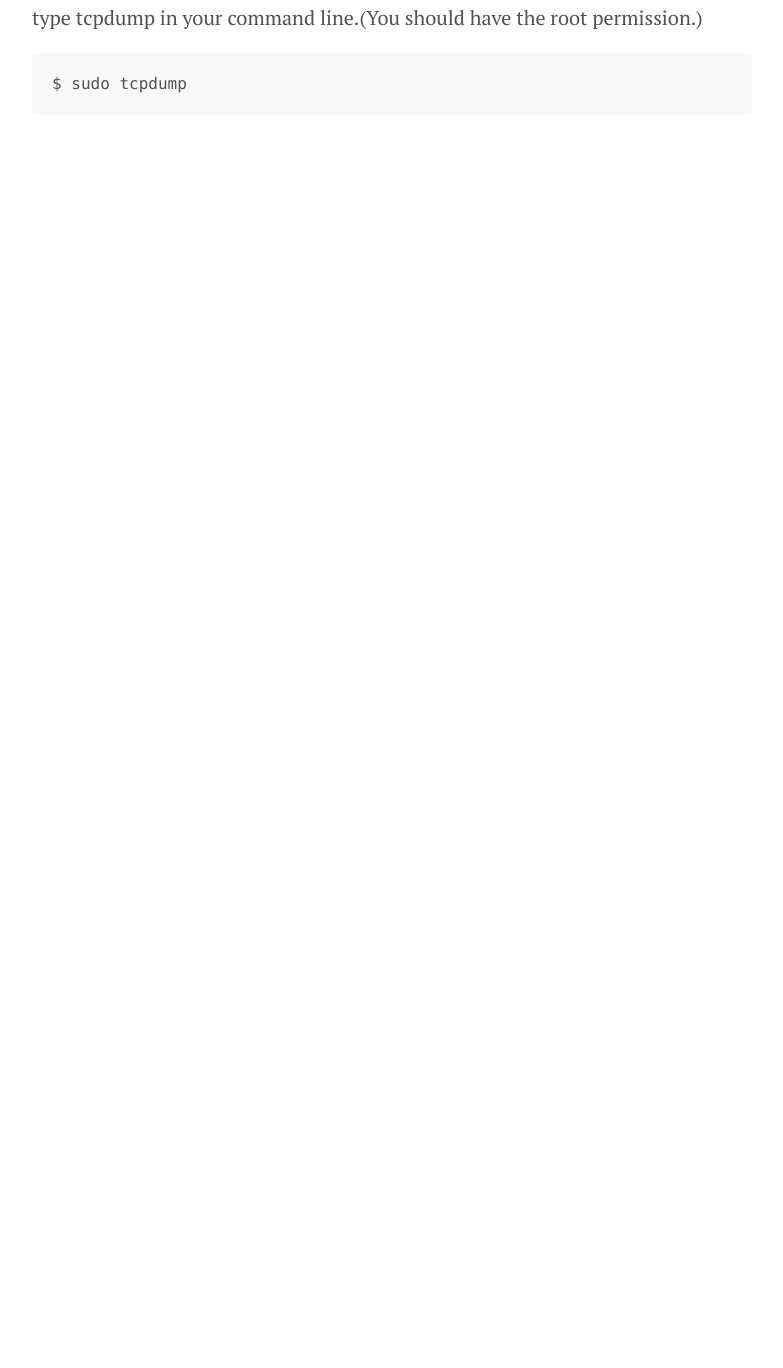
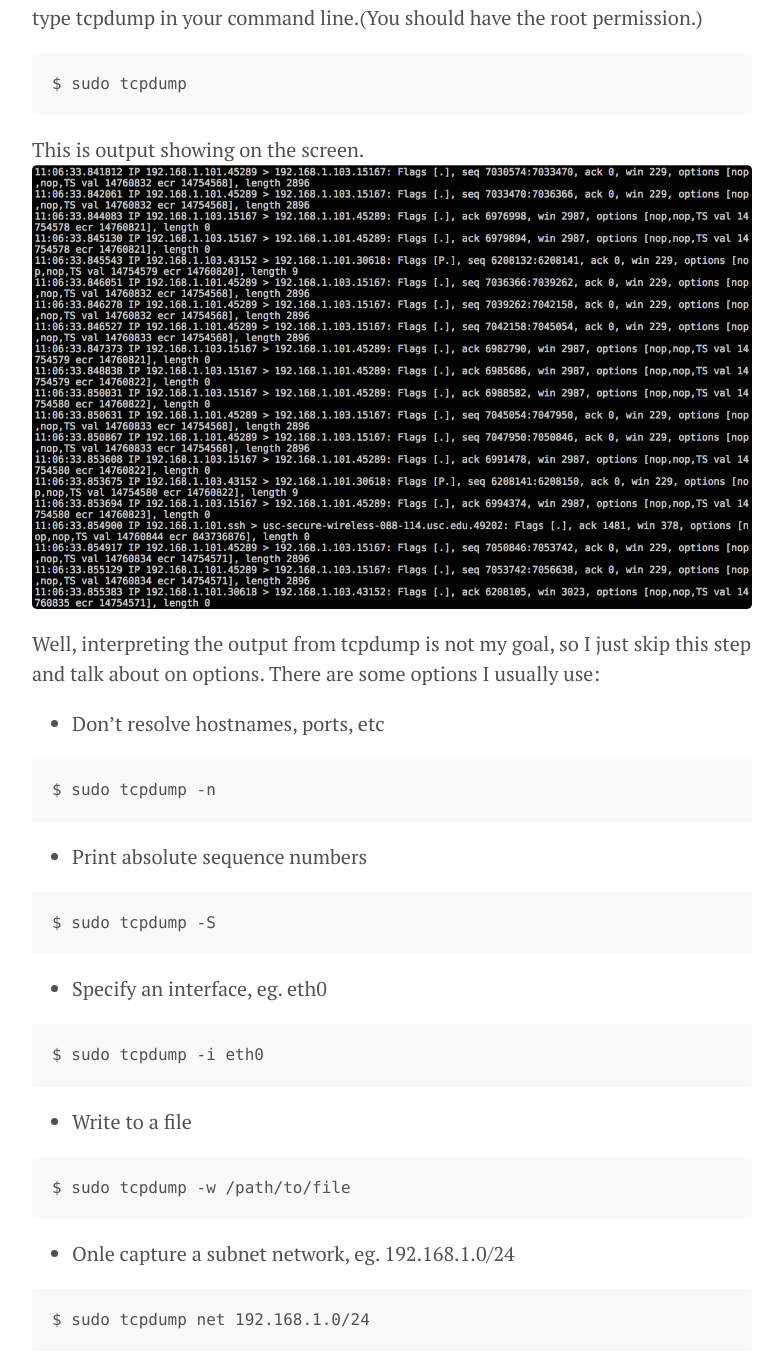
Before and after one commit to sunghlin/temp.sunghlin.github.io, a Jekyll site: the page built from _posts/2015-05-07-How-to-Analyze-TCP-Trace.md, in a window 1280 px wide and 1400 px high, scrolled down 527 px. Shown: the top 1368 px of the window, without its empty margins (248-1031 px from the left). Built offline with Jekyll 4.4.1, drawn with Linux system fonts in a browser that asks for light colours; comment, search, counter and statistics services are not loaded; before the commit the page ends 900 px from its top, so only the background shows below that.

```diff
--- a/_posts/2015-05-07-How-to-Analyze-TCP-Trace.md
+++ b/_posts/2015-05-07-How-to-Analyze-TCP-Trace.md
@@ -17,4 +17,27 @@
 
 	$ sudo tcpdump
 
-![](/figures/tcpdump/tcpdump_trace.png?raw=true)
+This is output showing on the screen.
+![]({{ site.baseurl }}/public/figures/tcpdump/tcpdump_trace.png)
+
+Well, interpreting the output from tcpdump is not my goal, so I just skip this step and talk about on options. There are some options I usually use:
+
+- Don’t resolve hostnames, ports, etc
+^
+	$ sudo tcpdump -n
+
+- Print absolute sequence numbers
+^
+	$ sudo tcpdump -S
+
+- Specify an interface, eg. eth0
+^
+	$ sudo tcpdump -i eth0
+
+- Write to a file
+^
+	$ sudo tcpdump -w /path/to/file
+
+- Onle capture a subnet network, eg. 192.168.1.0/24
+^
+	$ sudo tcpdump net 192.168.1.0/24
```
Also changed, not shown: _posts/figures/tcpdump/tcpdump_trace.png (deleted).
